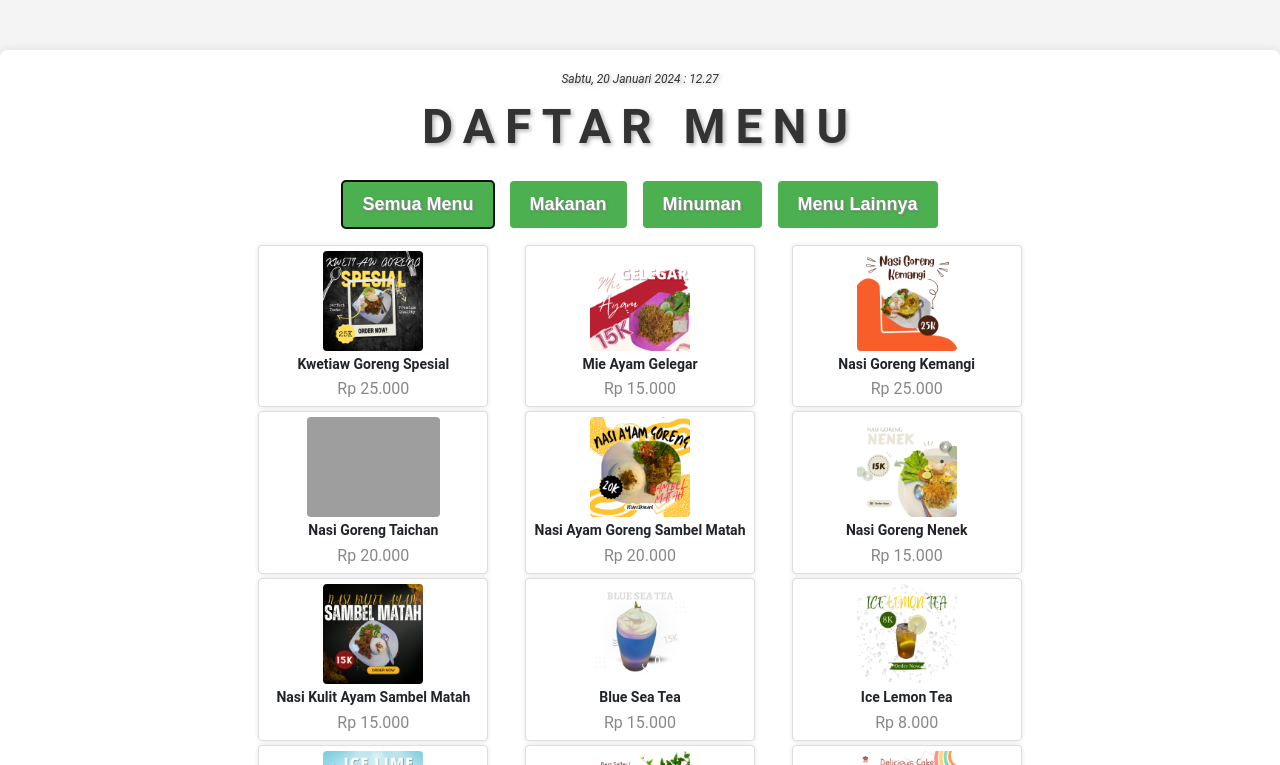
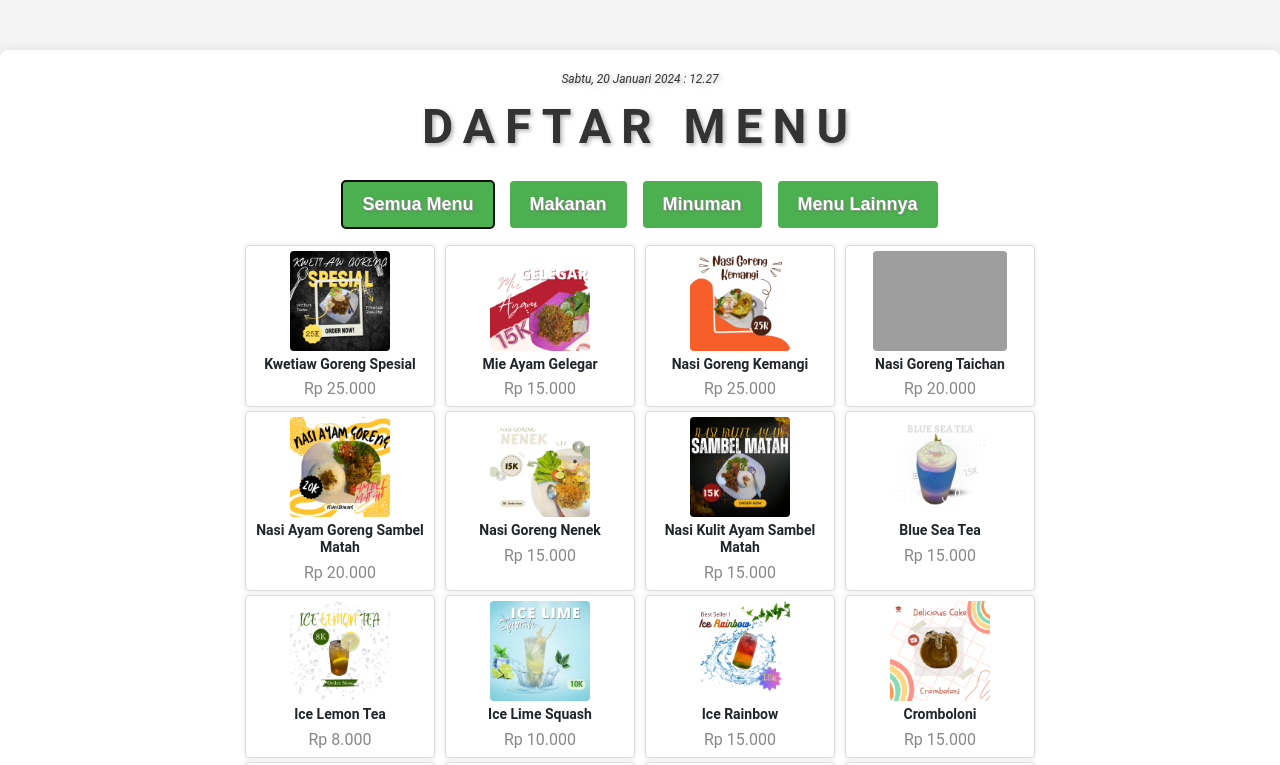
Before and after one commit to creativy24/daftarmenu, a plain HTML site: page index.html in a window 1280 px wide. Both pictures are taken after a click on the button "Semua Menu". Shown: the top 765 px of the page. Drawn offline with nearby package versions, Linux system fonts and the light colour scheme; grey boxes are pictures that could not be loaded.

Commit message:
style.css

```diff
--- a/css/style.css
+++ b/css/style.css
@@ -77,7 +77,7 @@ button {
 }
 
 .menu-item {
-    width: calc(30% - 10px);
+    width: calc(25% - 10px);
     margin: 2px;
     padding: 5px;
     background-color: #fff;
```
